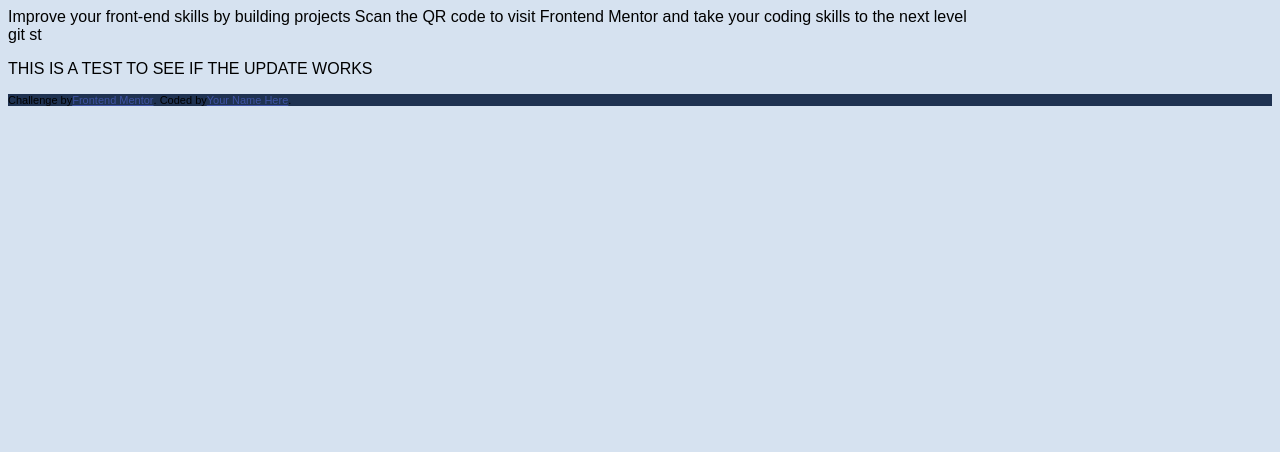
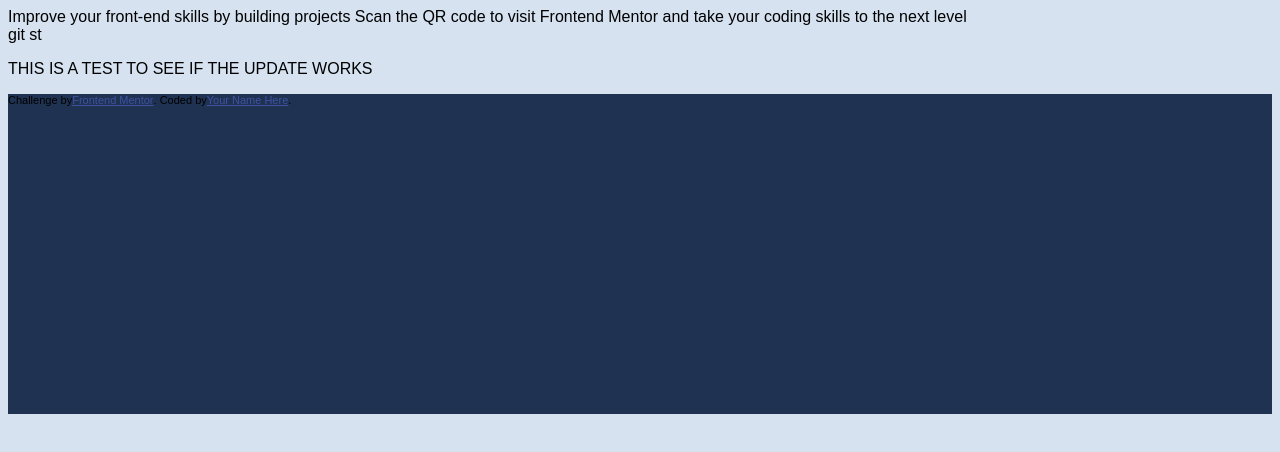
Before and after one commit to yabboe/first_html, a plain HTML site: page index.html in a window 1280 px wide. Drawn offline with Linux system fonts and the light colour scheme.

Commit message:
box shape

```diff
--- a/styles.css
+++ b/styles.css
@@ -17,4 +17,6 @@ body {
 .attribution {
   background-color: var(--slate_900);
   display: flex;
+  height: 499px;
+  height: 320px;
 }
```
